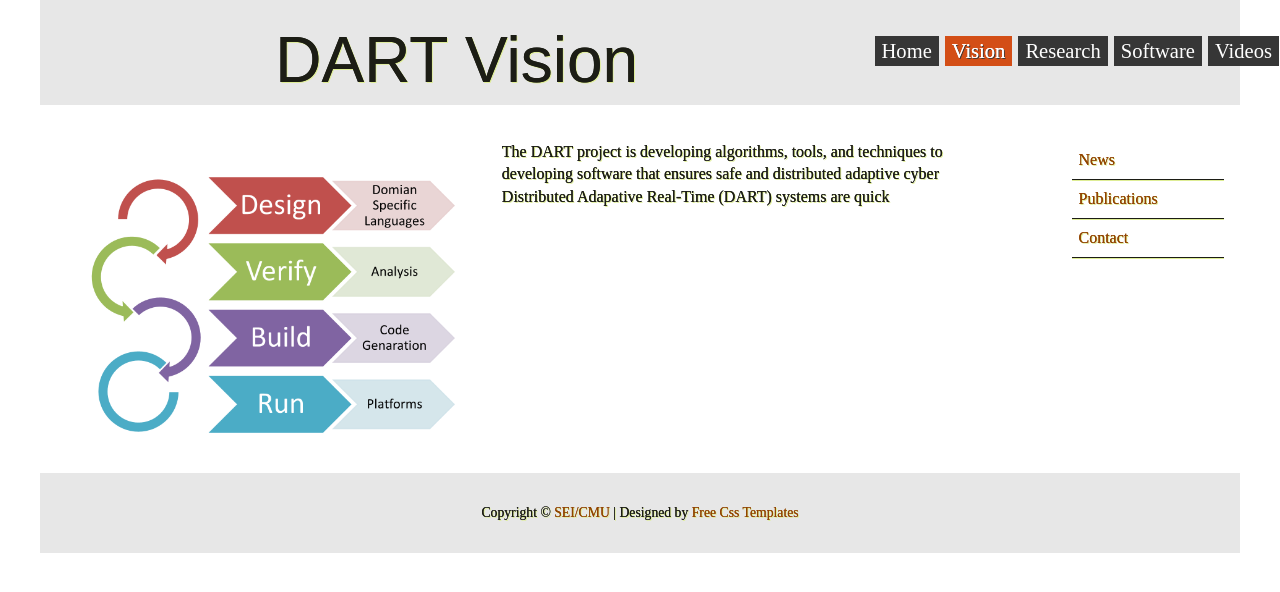
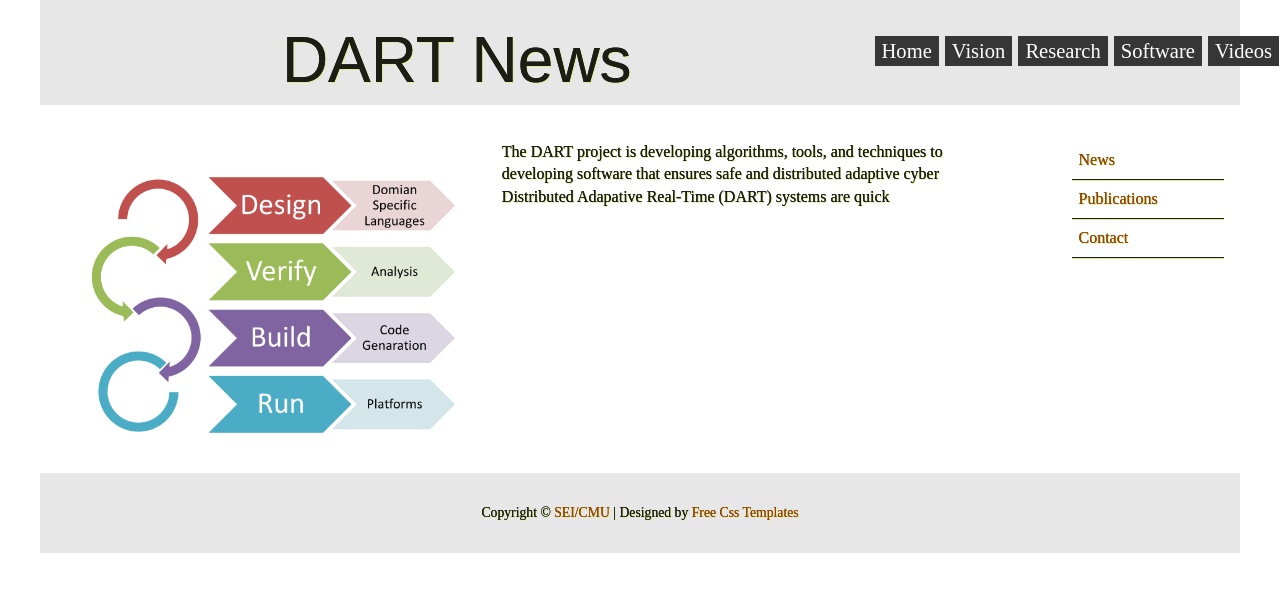
Before and after one commit to cps-sei/dart, a plain HTML site: page news.html in a window 1280 px wide. Drawn offline with nearby package versions, Linux system fonts and the light colour scheme; a web font is replaced by a local one.

Commit message:
some more work.

```diff
--- a/news.html
+++ b/news.html
@@ -52,7 +52,7 @@
     <nav>
       <ul>
         <li><a href="./index.html">Home</a></li>
-        <li class="active"><a href="./vision.html">Vision</a></li>
+        <li><a href="./vision.html">Vision</a></li>
         <li><a href="./research.html">Research</a></li>
         <li><a href="./software.html">Software</a></li>
         <li><a href="./videos.html">Videos</a></li>
@@ -61,7 +61,7 @@
     <div class="wrapper">
       <header>
         <!-- <img src="images/header.png" alt="header pic"> -->
-        <h1><a href="#">DART Vision</a></h1>
+        <h1><a href="#">DART News</a></h1>
         <!-- <h4>Engineering High-Assurance Distributed CPS</h4> -->
         <div class="clearfloat"></div>
       </header>
```
Also changed, not shown: publications.html (+2 -2 lines).
